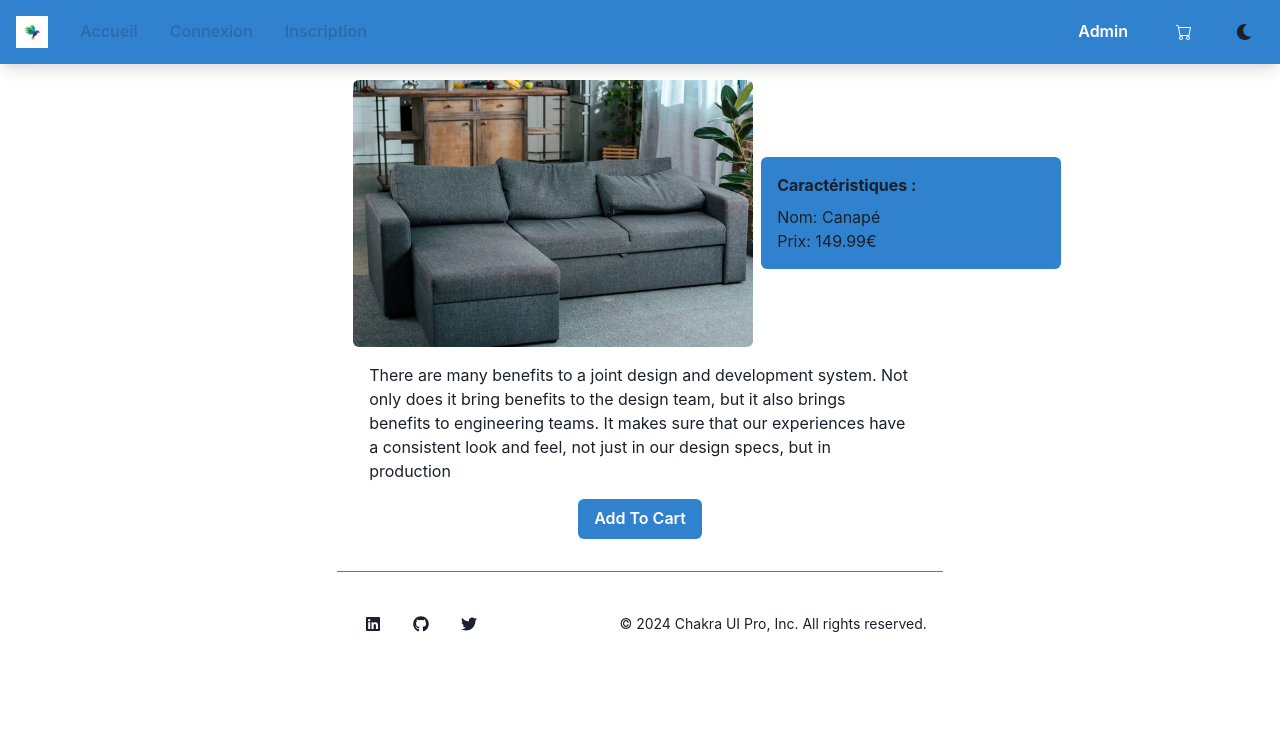
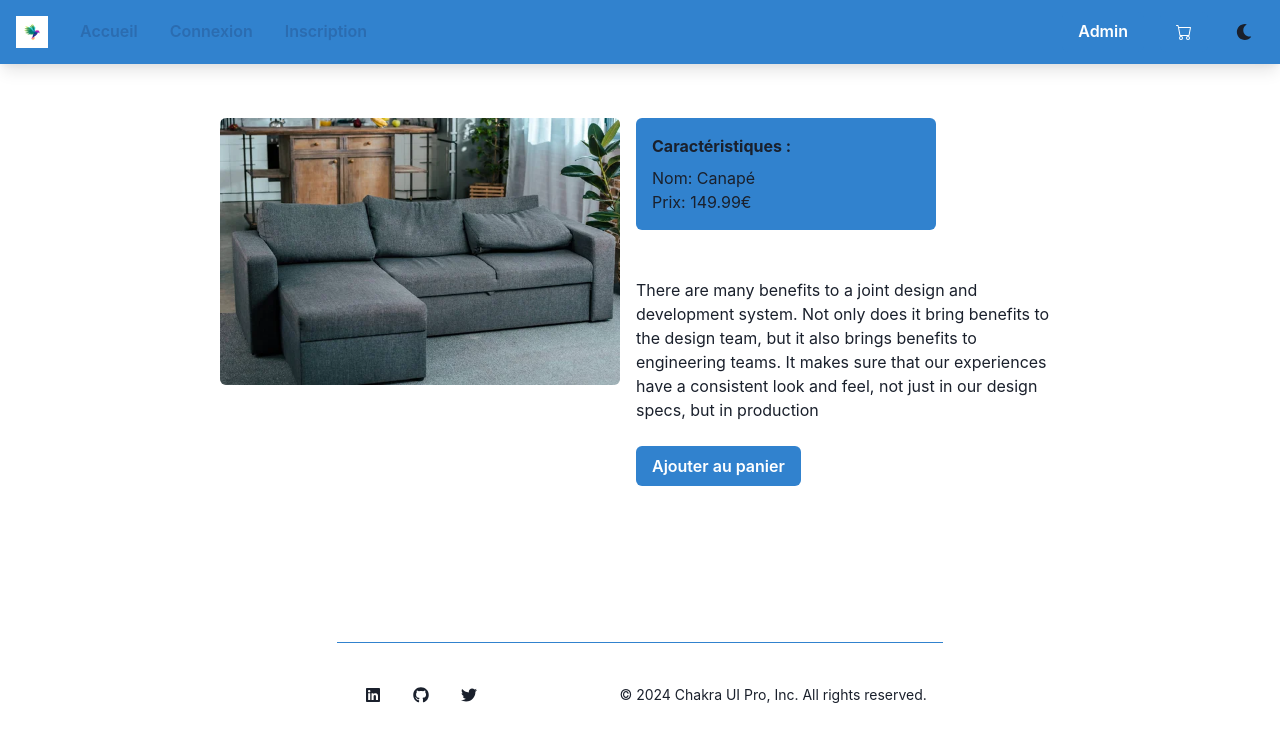
Before and after one commit to Lilifrontback/plateforme-de-vente-React, a React (Vite) app in the folder front/: page /product/1 in a window 1280 px wide. Shown: the top 742 px of the page. Built offline with nearby package versions, Linux system fonts and the light colour scheme.

Commit message:
modifications du visuel page produit

```diff
--- a/front/src/Product.jsx
+++ b/front/src/Product.jsx
@@ -5,7 +5,7 @@ import PhotoCard from './composants/PhotoCard';
 import DescriptionCard from './composants/DescriptionCard';
 import TechnicalSheetCard from './composants/TechnicalSheetCard';
 import AddToCartButton from './composants/AddToCartButton';
-import { Grid, Container, Flex } from '@chakra-ui/react';
+import { Grid, Box, HStack, GridItem } from '@chakra-ui/react';
 
 import { meuble } from './Home'
 
@@ -17,22 +17,47 @@ function Product() {
     const product = meuble.find(item => item.id === parseInt(id));
 
     return (
-        <Grid>
-            <Container>
-                <Flex>
-                    <PhotoCard image={product.image} />
-                    <TechnicalSheetCard product={product} />
-                </Flex>
-            </Container>
 
-            <Container mt={4}>
+        <Grid
+            h='100%'
+            w='100%'
+            templateRows='repeat(3, 1fr)'
+            templateColumns='repeat(5, 1fr)'
+            gap={4}
+            mt='3%'
+            mb='4%'
+        >
+            <GridItem colSpan={1}>
+
+            </GridItem>
+
+            <GridItem rowSpan={3} colSpan={1}>
+                <HStack>
+                    <Box><PhotoCard image={product.image} /></Box>
+                </HStack>
+            </GridItem>
+
+            <GridItem colSpan={2}>
+                <HStack>
+                    <Box><TechnicalSheetCard product={product} /></Box>
+                </HStack>
+            </GridItem>
+
+            <GridItem colSpan={2} mt={2}>
                 <DescriptionCard description={product.description} />
-            </Container>
+            </GridItem>
 
-            <Container mt={4}>
+            <GridItem colSpan={2} mt={2}>
                 <AddToCartButton product={product} />
-            </Container>
+            </GridItem>
+
+            <GridItem colSpan={1}>
+
+            </GridItem>
         </Grid>
+
+
+
     );
 }
 
--- a/front/src/composants/AddToCartButton.jsx
+++ b/front/src/composants/AddToCartButton.jsx
@@ -3,11 +3,9 @@ import { Button, Center } from '@chakra-ui/react';
 
 function AddToCartButton() {
     return (
-        <Center>
             <Button colorScheme='blue' variant='solid' size='md'>
-                Add To Cart
+                Ajouter au panier
             </Button>
-        </Center>
     )
 }
 
--- a/front/src/composants/DescriptionCard.jsx
+++ b/front/src/composants/DescriptionCard.jsx
@@ -1,14 +1,14 @@
 import * as React from 'react';
-import { Container } from '@chakra-ui/react';
+import { Container, Text, Box } from '@chakra-ui/react';
 
 function Description() {
     return (
-        <Container justifyContent='center' alignItems='center'>
+        <Box maxW='550px'>
             There are many benefits to a joint design and development system. Not only
             does it bring benefits to the design team, but it also brings benefits to
             engineering teams. It makes sure that our experiences have a consistent look
             and feel, not just in our design specs, but in production
-        </Container>
+        </Box>
     )
 }
 
--- a/front/src/composants/TechnicalSheetCard.jsx
+++ b/front/src/composants/TechnicalSheetCard.jsx
@@ -3,7 +3,7 @@ import { Flex, Box, Text } from '@chakra-ui/react';
 
 function TechnicalSheetCard({ product }) {
     return (
-        <Flex justifyContent="flex-end" alignItems="center" mt={4} ml={2}>
+        <Flex justifyContent="flex-end" alignItems="center" mt={4} >
             <Box bg="blue.500" p={4} borderRadius="md" w='300px'>
                 <Text fontWeight="bold" mb={2}>Caractéristiques :</Text>
                 <Text>Nom: {product.nom}</Text>
--- a/front/src/main.jsx
+++ b/front/src/main.jsx
@@ -9,7 +9,7 @@ import Home from './Home.jsx'
 import Product from './Product.jsx'
 import NavBar from './composants/NavBar';
 import Connexion from './composants/Connexion.jsx'
-import Footer from '../src/composants/Footer.jsx'
+import Footer from './composants/Footer.jsx'
 import Admin from './Admin.jsx'
 
 ReactDOM.createRoot(document.getElementById('root')).render(
```
